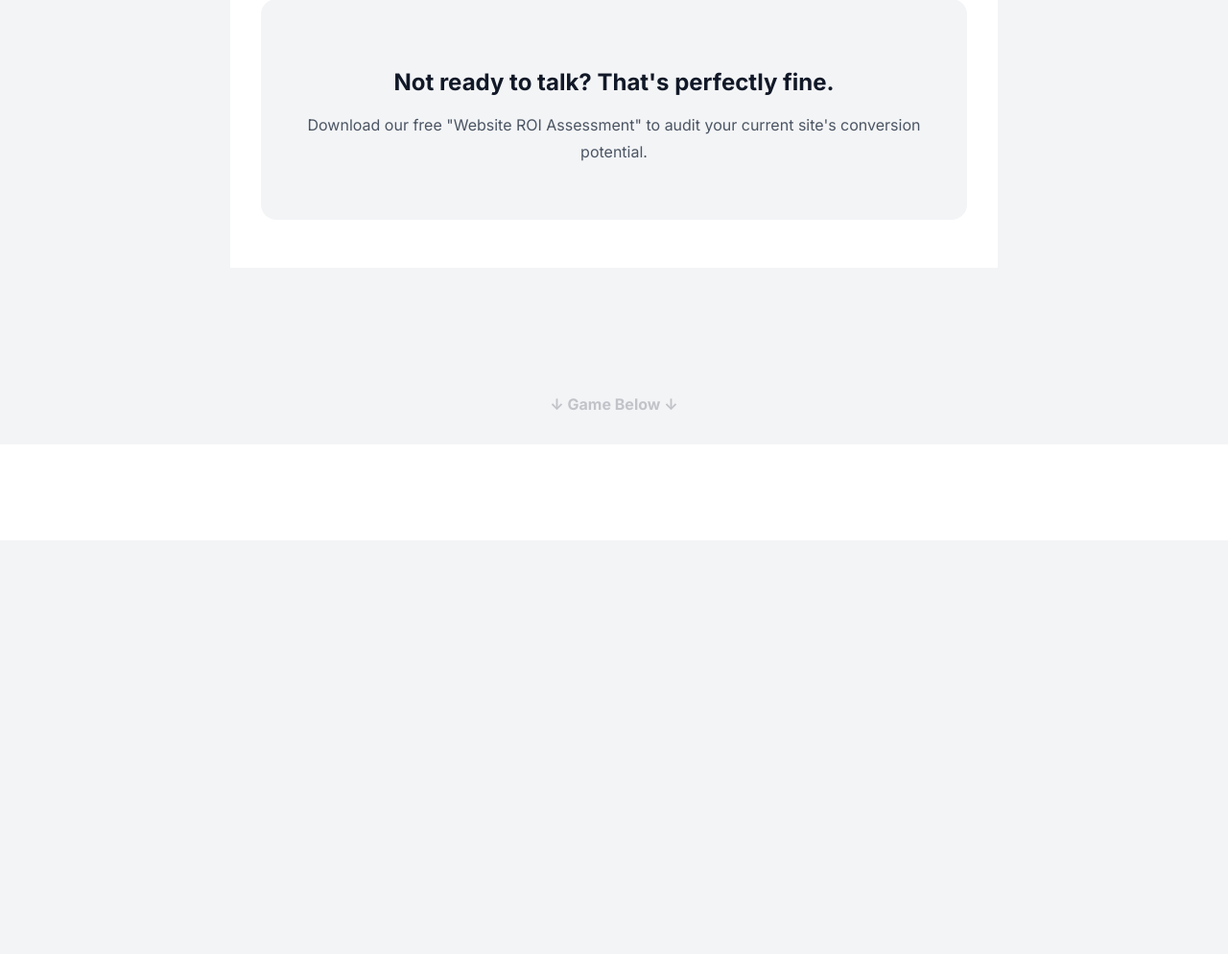
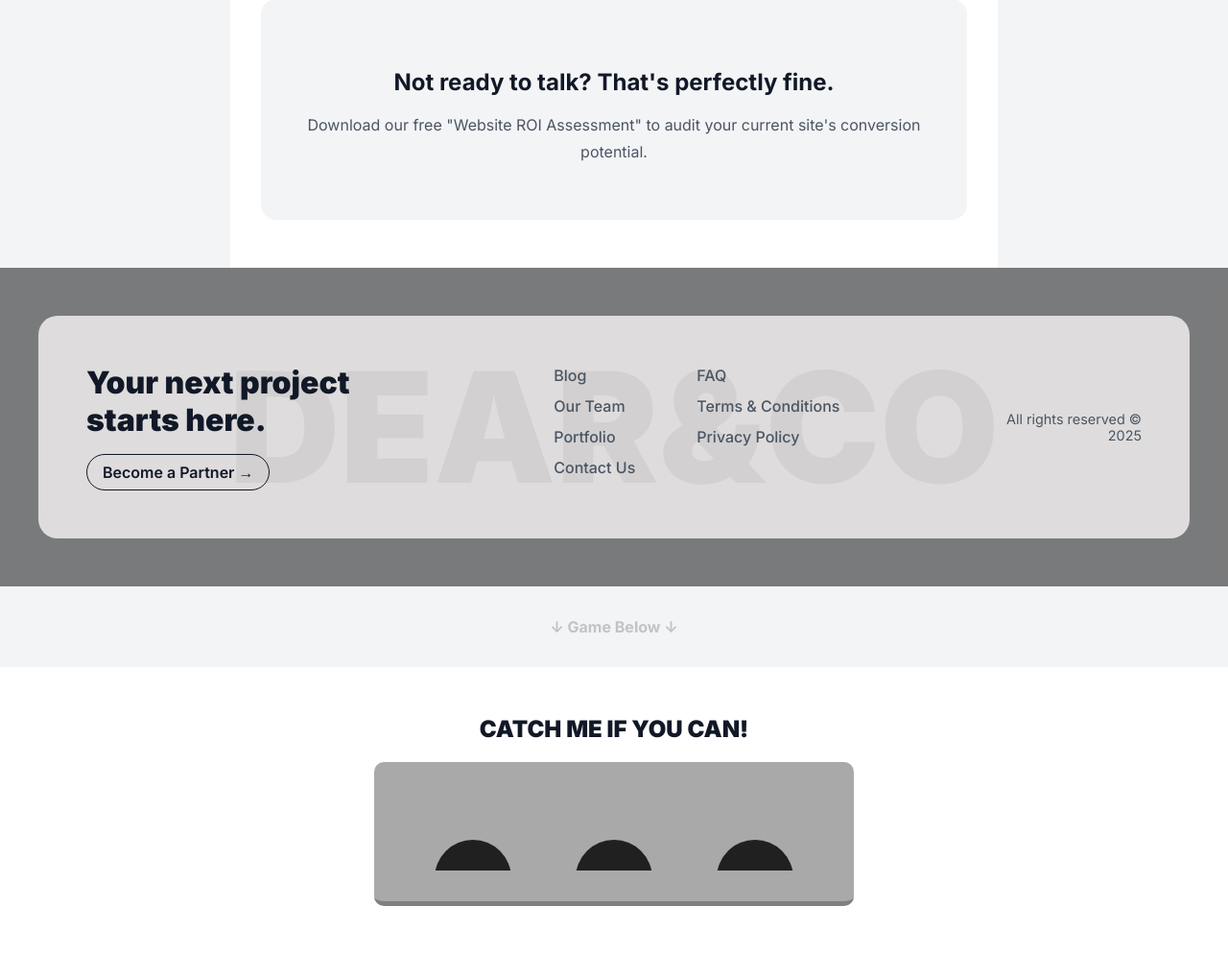
Before and after one commit to kirokir/dearnco-django, a Django app: page /about/ in a window 1280 px wide. Shown: the part 2859-3853 px from the top of the page at 96% size. Before the commit the page ends 3286 px from the top, so only its background shows below. Run offline with Django 5.2, Linux system fonts and the light colour scheme; data comes from the database, SQL or seed files in the repository; data that the repository does not hold is empty.

```diff
--- a/core/templates/base.html
+++ b/core/templates/base.html
@@ -77,7 +77,39 @@
     </div>
 
     <footer class="main-footer-wrapper" style="{% if site_config.footer_background_image %}background-image: url('{{ site_config.footer_background_image.url }}');{% endif %}">
-        <!-- Footer content remains unchanged -->
+        <div class="footer-overlay"></div>
+        <div class="main-footer">
+            <div class="footer-column footer-left">
+                <h2>Your next project starts here.</h2>
+                <a href="mailto:{{ site_config.email }}?subject=I would like to be a partner" class="partner-btn">Become a Partner →</a>
+            </div>
+            <div class="footer-column footer-links-container">
+                <div class="footer-links">
+                    <ul>
+                        <li><a href="{% url 'blog:blog_index' %}">Blog</a></li>
+                        <li><a href="{% url 'portfolio:team' %}">Our Team</a></li>
+                        <li><a href="{% url 'portfolio:portfolio_all' %}">Portfolio</a></li>
+                        <li><a href="{% url 'core:contact' %}">Contact Us</a></li>
+                    </ul>
+                </div>
+                <div class="footer-links">
+                    <ul>
+                        <li><a href="{% url 'core:faq' %}">FAQ</a></li>
+                        <li><a href="{% url 'core:terms' %}">Terms & Conditions</a></li>
+                        <li><a href="{% url 'core:privacy' %}">Privacy Policy</a></li>
+                    </ul>
+                </div>
+            </div>
+            <div class="footer-column footer-right">
+                 <div class="footer-locations">
+                    {% for location in office_locations %}
+                    <a href="{{ location.google_maps_link }}" target="_blank" class="footer-address">{{ location.address }}</a>
+                    {% endfor %}
+                </div>
+                <p class="footer-copyright">All rights reserved © 2025</p>
+            </div>
+            <div class="footer-bg-logo">DEAR&CO</div>
+        </div>
     </footer>
 
     <div class="game-indicator">
@@ -85,13 +117,21 @@
     </div>
 
     <footer class="mole-game-footer" data-whatsapp-url="{% if site_config.whatsapp %}{{ site_config.whatsapp }}{% endif %}">
-        <!-- Mole game content remains unchanged -->
+        <h2 class="mole-game-title">Catch me if you can!</h2>
+        <div class="mole-game-container">
+            <div class="mole-holes">
+                <div class="mole-hole"><div class="mole"><div class="mole-nose"></div><div class="mole-teeth"></div></div></div>
+                <div class="mole-hole"><div class="mole"><div class="mole-nose"></div><div class="mole-teeth"></div></div></div>
+                <div class="mole-hole"><div class="mole"><div class="mole-nose"></div><div class="mole-teeth"></div></div></div>
+            </div>
+        </div>
     </footer>
 
     <nav id="bottom-nav" class="hidden-nav">
         <!-- Bottom nav content remains unchanged -->
     </nav>
 
+    <script src="https://cdn.jsdelivr.net/npm/swiper@11/swiper-bundle.min.js"></script>
     <script>
         if ('serviceWorker' in navigator) {
             window.addEventListener('load', () => {
@@ -99,7 +139,6 @@
             });
         }
     </script>
-    <script src="https://cdn.jsdelivr.net/npm/swiper@11/swiper-bundle.min.js"></script>
     <script src="{% static 'js/main.js' %}"></script>
     {% block extra_js %}{% endblock %}
 </body>
```
